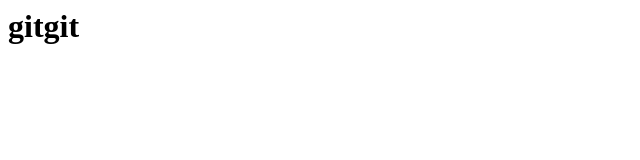
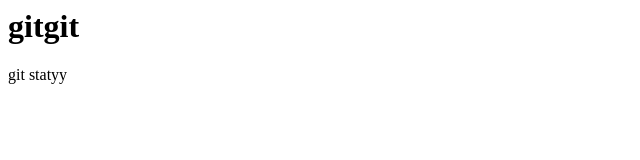
Before and after one commit to masudatoshiya/git, a plain HTML site: page index.html in a window 1280 px wide. Shown: the full height of the page, 0-640 px from the left. Drawn offline with Linux system fonts and the light colour scheme.

Commit message:
git statusコマンドを追記

```diff
--- a/index.html
+++ b/index.html
@@ -1 +1,2 @@
 <h1>gitgit</h1>
+<p>git statyy</p>
```
